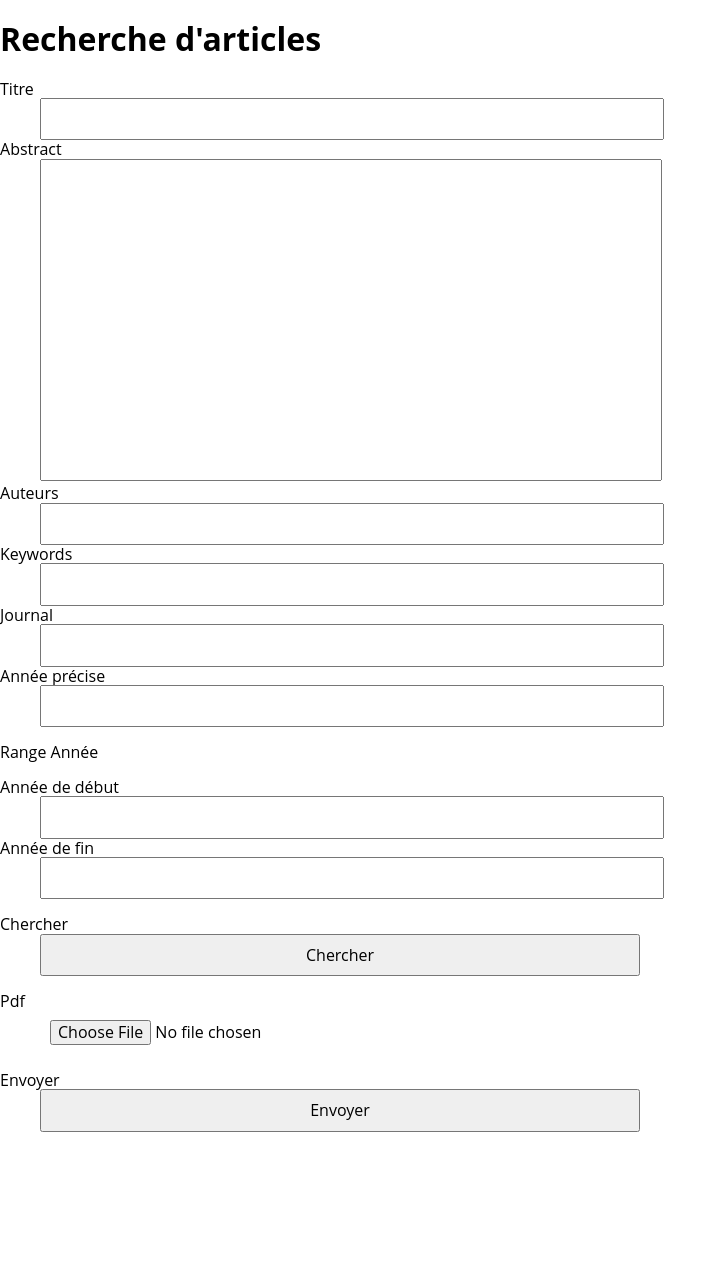
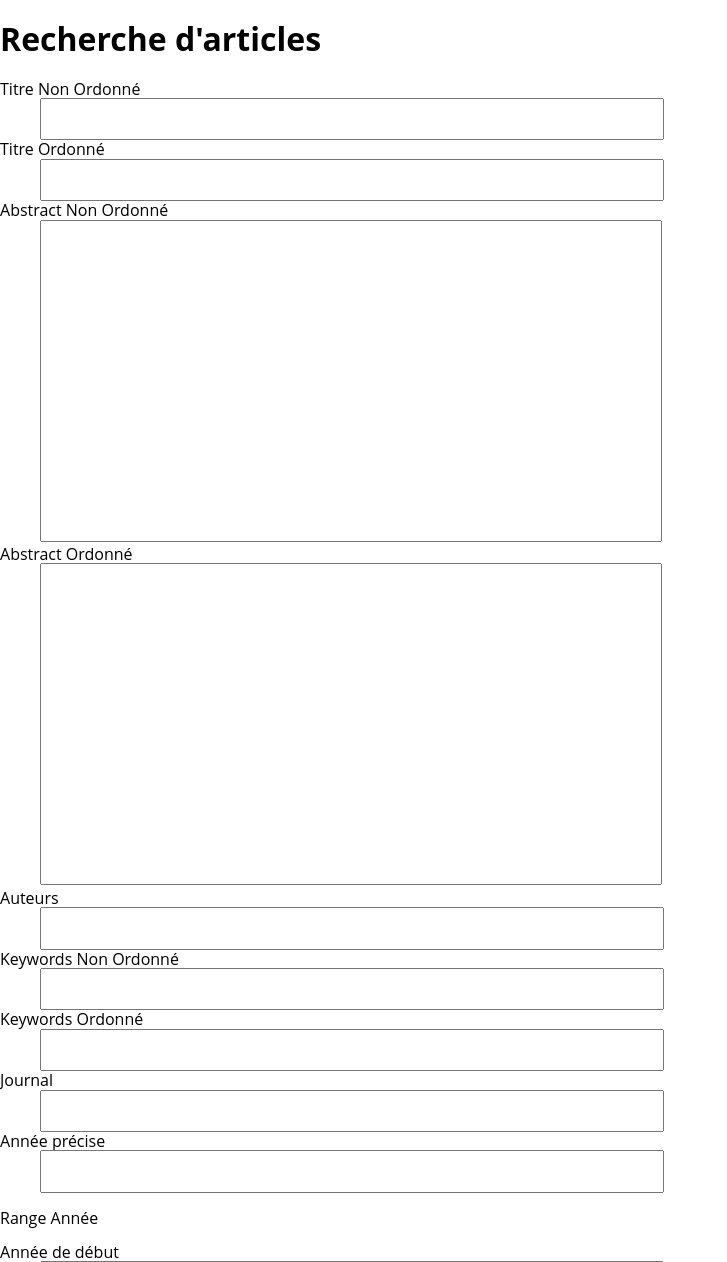
Before and after one commit to nicolaseberle/publifactory-reviewer-matcher, a Flask app: page /request_base/ in a window 1280 px wide. Shown: the top 1262 px of the page, without its empty margins (0-727 px from the left). Before the commit the page ends 1132 px from the top, so only its background shows below. Run offline with Flask 2, Linux system fonts and the light colour scheme; parts of the project's set-up code (start-up, migrations or seed data) failed here and were passed over; some libraries are stand-ins or nearby versions.

Commit message:
ajout des champs ordonnés

```diff
--- a/web/app/app.py
+++ b/web/app/app.py
@@ -34,10 +34,13 @@ es = Elasticsearch(hosts=[es_host])
 
 
 class RequestESForm(Form):
-    title = StringField('Titre', (validators.Optional(),))
-    abstract = TextAreaField('Abstract', (validators.Optional(),))
+    title = StringField('Titre Non Ordonné', (validators.Optional(),))
+    title_ord = StringField('Titre Ordonné', (validators.Optional(),))
+    abstract = TextAreaField('Abstract Non Ordonné', (validators.Optional(),))
+    abstract_ord = TextAreaField('Abstract Ordonné', (validators.Optional(),))
     authors = StringField('Auteurs', (validators.Optional(),))
-    keywords = StringField('Keywords', (validators.Optional(),))
+    keywords = StringField('Keywords Non Ordonné', (validators.Optional(),))
+    keywords_ord = StringField('Keywords Ordonné', (validators.Optional(),))
     journal = StringField('Journal', (validators.Optional(),))
     year_alone = IntegerField('Année précise', (validators.Optional(),))
     year_range1 = IntegerField('Année de début', (validators.Optional(),))
@@ -79,23 +82,27 @@ def request_base():
     data = -1
     results = -1
     now = datetime.datetime.now()
+
     from scripts.fvue_get_article import get_articles_es
     if request.method == 'POST' and form1.validate() and form1.submit1.data:
         title = form1.title.data
+        title_ord = form1.title_ord.data
         abstract = form1.abstract.data
+        abstract_ord = form1.abstract_ord.data
         authors = form1.authors.data
         keywords = form1.keywords.data
+        keywords_ord = form1.keywords_ord.data
         journal = form1.journal.data
-        if form1.year_alone.data :
+        if form1.year_alone.data:
             year1 = form1.year_alone.data
             year2 = form1.year_alone.data
-        elif (form1.year_range1.data) and (form1.year_range2.data) :
+        elif form1.year_range1.data and form1.year_range2.data:
             year1 = form1.year_range1.data
             year2 = form1.year_range2.data
-        else :
+        else:
             year1 = 1800
             year2 = now.year
-        data = get_articles_es(title, abstract, authors, keywords, journal, year1, year2)
+        data = get_articles_es(title, title_ord, abstract, abstract_ord, authors, keywords, keywords_ord, journal, year1, year2)
 
     if request.method == 'POST' and form2.validate() and form2.submit2.data:
         if 'pdf' not in request.files:
--- a/web/app/templates/request_base.html
+++ b/web/app/templates/request_base.html
@@ -19,9 +19,12 @@
 <form method=post>
     <dl>
       {{ render_field(form1.title) }}
+      {{ render_field(form1.title_ord) }}
       {{ render_field(form1.abstract) }}
+      {{ render_field(form1.abstract_ord) }}
       {{ render_field(form1.authors) }}
       {{ render_field(form1.keywords) }}
+      {{ render_field(form1.keywords_ord) }}
       {{ render_field(form1.journal) }}
       {{ render_field(form1.year_alone) }}
       <p>Range Année</p>
```
Also changed, not shown: web/app/scripts/fvue_get_article.py (+16 -1 lines).
